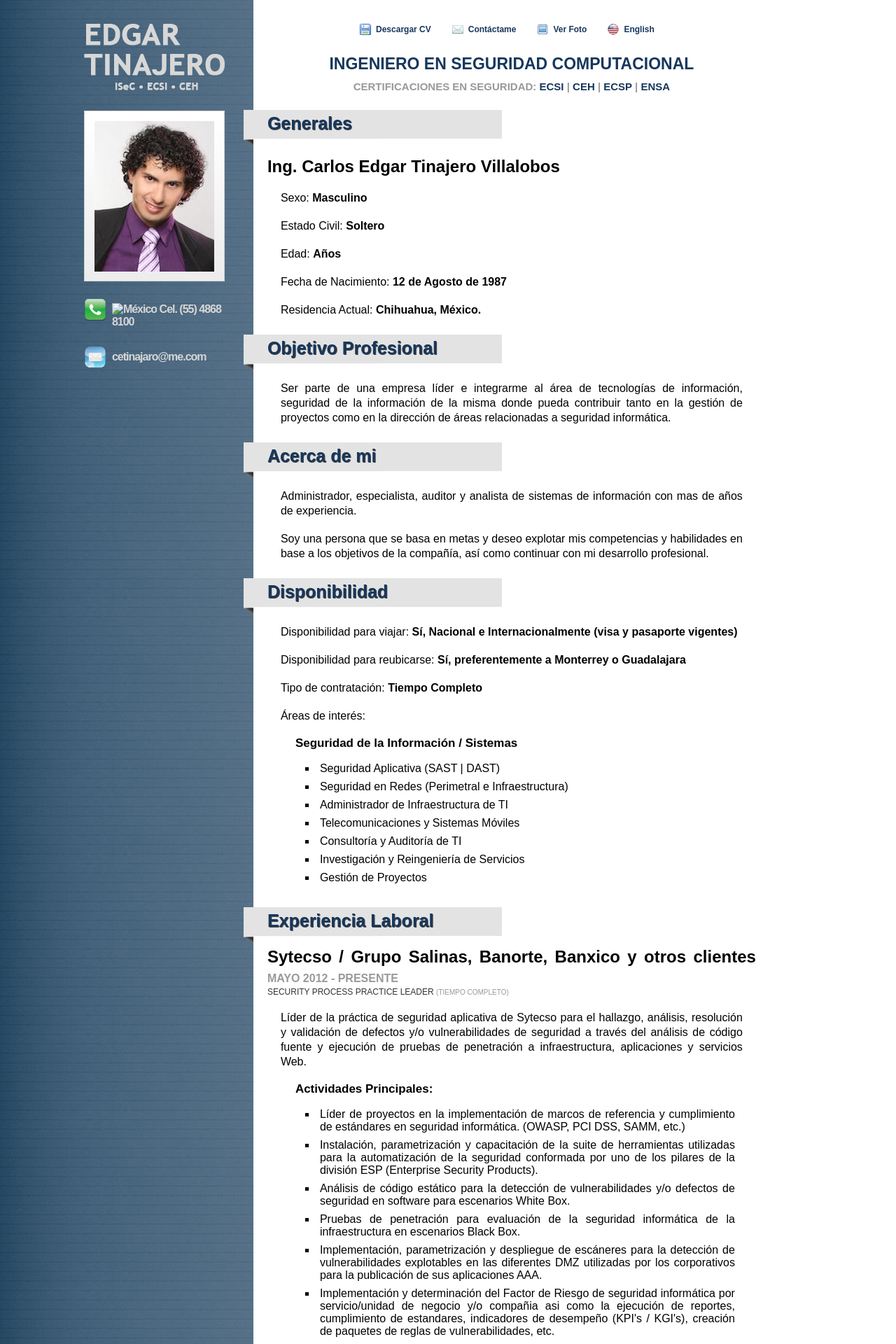
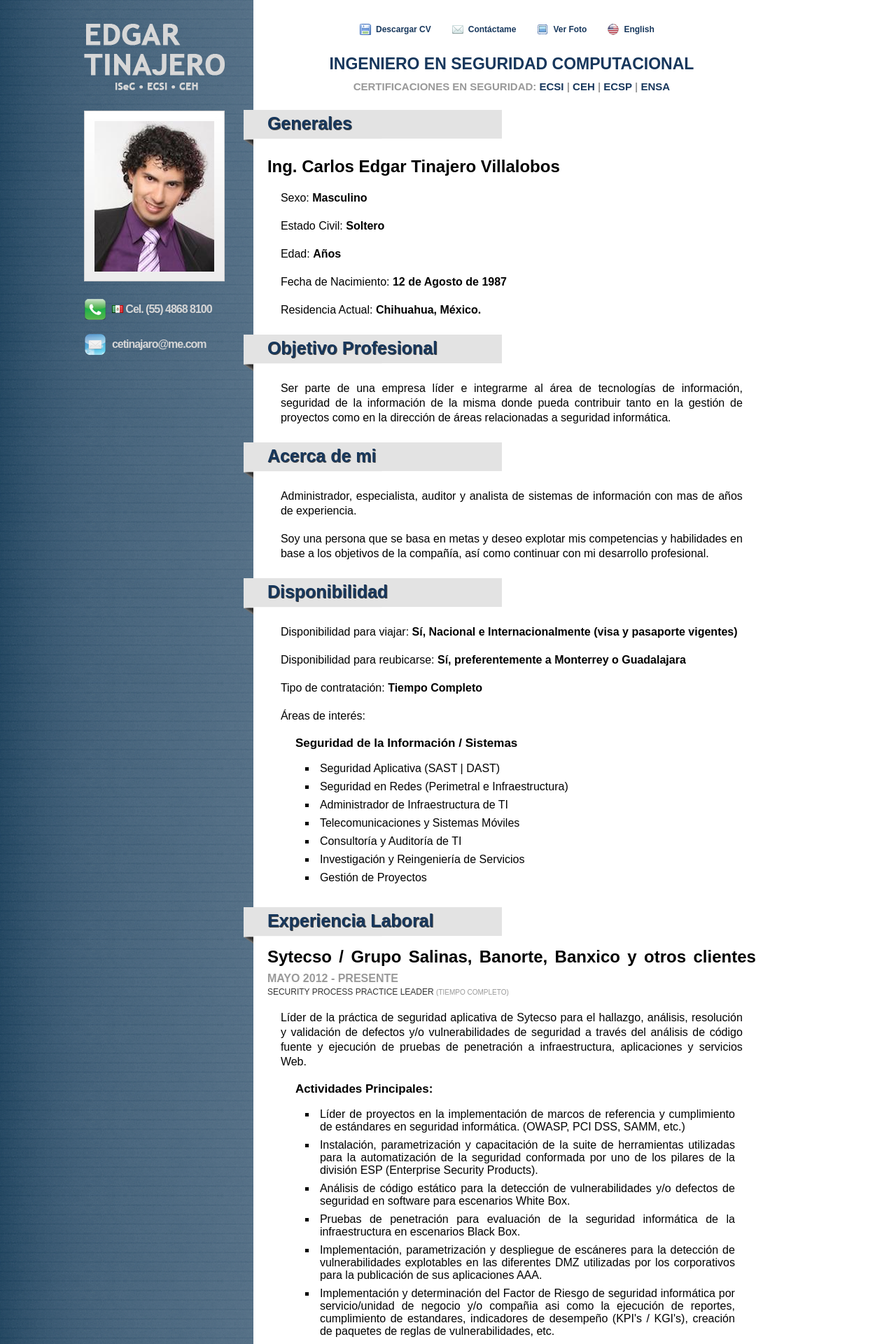
Before and after one commit to cetinajero/cv, a Jekyll site: the page built from index.md, in a window 1280 px wide. Shown: the top 1920 px of the page at 70% size. Built offline with Jekyll 4.4.1, drawn with Linux system fonts in a browser that asks for light colours.

Commit message:
Fix typo

```diff
--- a/_includes/sidebar.html
+++ b/_includes/sidebar.html
@@ -19,7 +19,7 @@
 </div>
 <ul id="details">
   <li id="phone">
-    <img src="{{ site.public-url }}/images/flag-mx.gif" alt="M&eacute;xico"> Cel. (55) 4868 8100
+    <img src="{{ site.public-url }}/img/flag-mx.gif" alt="M&eacute;xico"> Cel. (55) 4868 8100
   </li>
   <li id="email">
     <a href="mailto:cetinajaro@me.com">cetinajaro@me.com</a>
```
